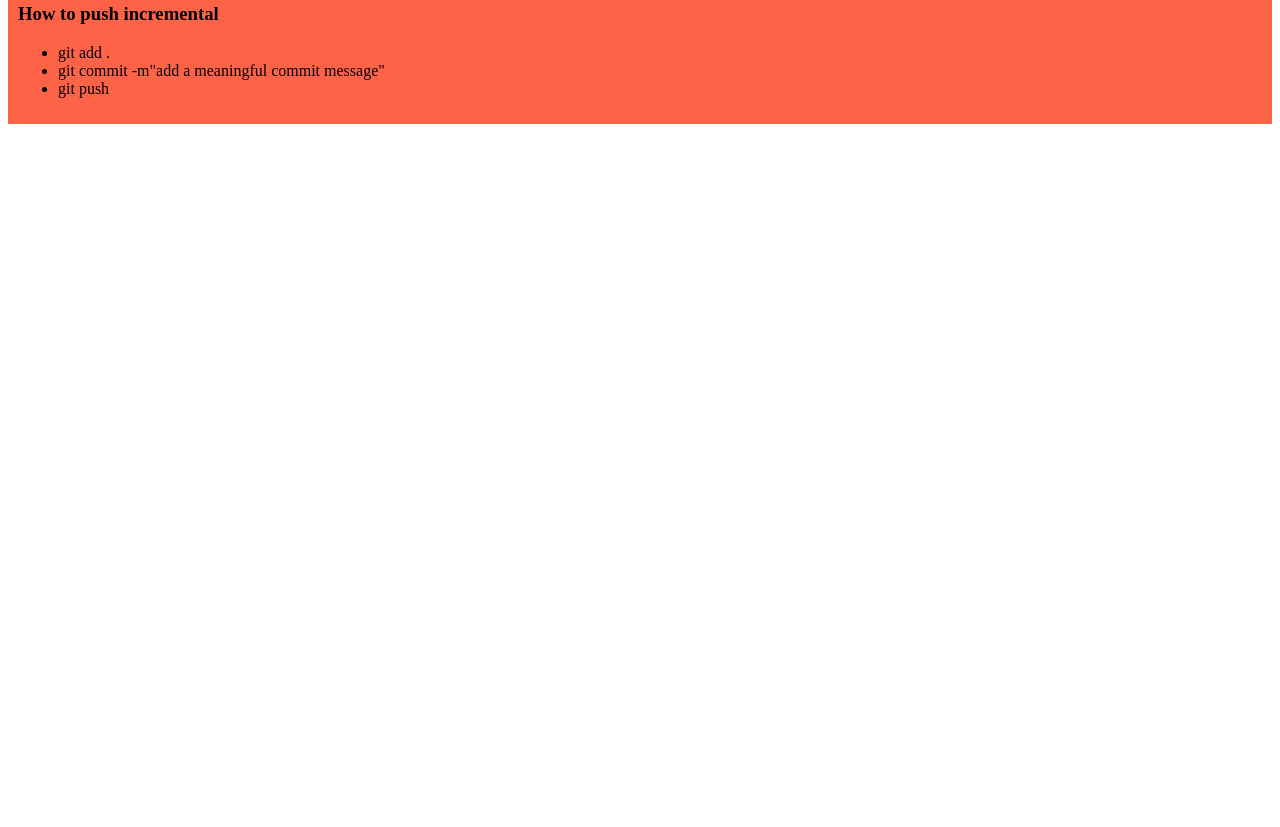
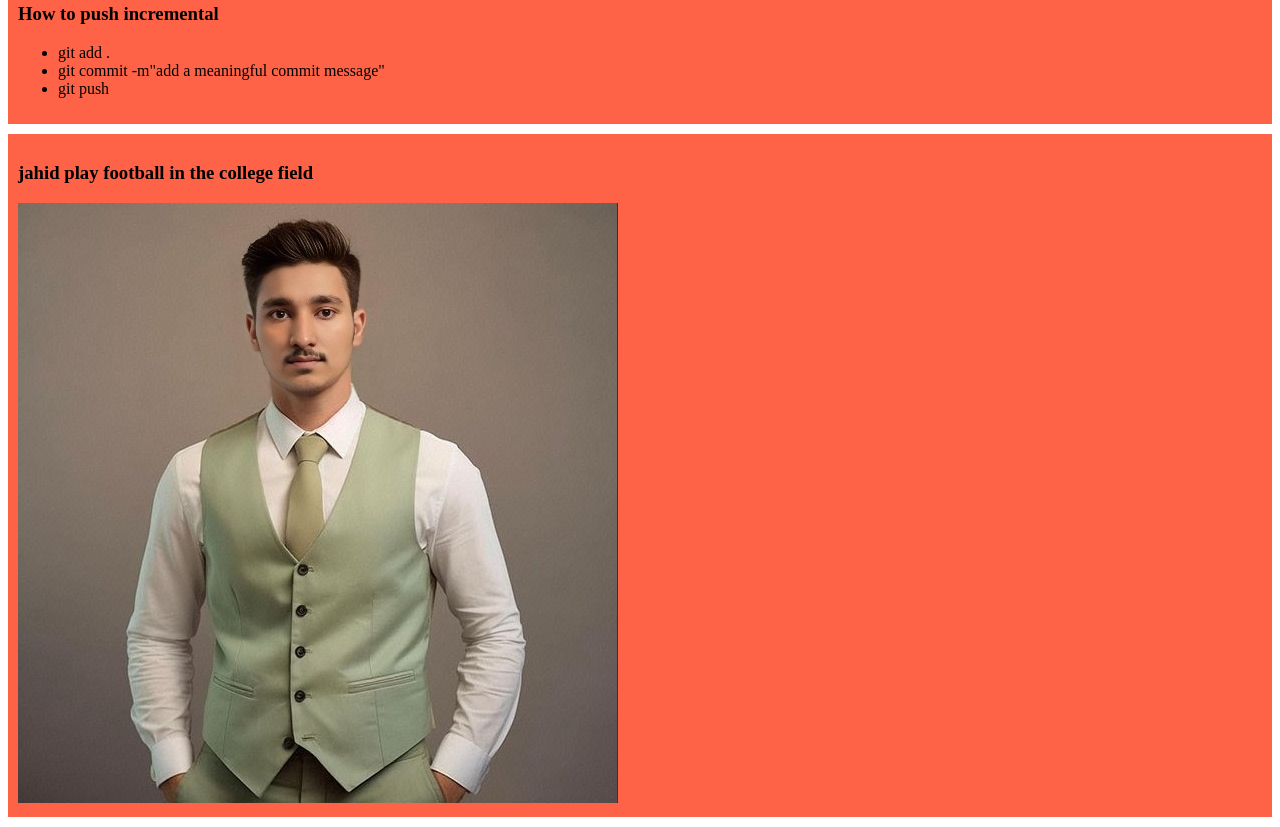
Before and after one commit to jahidhasanjh/my-simple-website, a plain HTML site: page index.html in a window 1280 px wide. Shown: the part 458-1285 px from the top of the page. Before the commit the page ends 800 px from the top, so only its background shows below. Drawn offline with Linux system fonts and the light colour scheme.

Commit message:
added the jahid play football in the college field

```diff
--- a/index.html
+++ b/index.html
@@ -27,5 +27,9 @@
     <li>git push</li>
   </ul>
 </div>
+<div>
+    <h3>jahid play football in the college field</h3>
+    <img src="Images/jahid.13.jpeg" alt=""
+</div>
 </body>
 </html>
```
Also changed, not shown: Images/jahid.13.jpeg (added).
